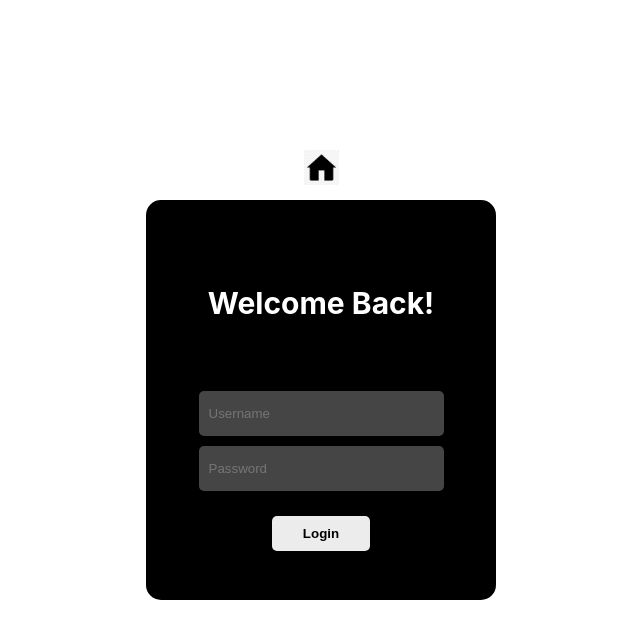
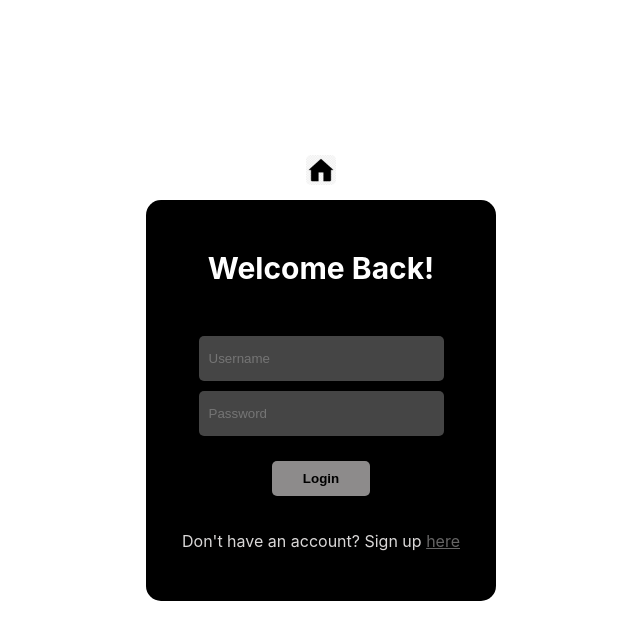
Before and after one commit to MurrK-smb/ultimate-clicker2.0, a React (Create React App) app in the folder client/: page /login in a window 1280 px wide. Shown: the top 640 px of the page, without its empty margins (319-959 px from the left). Built offline with nearby package versions, Linux system fonts and the light colour scheme.

Commit message:
add signup link

```diff
--- a/client/src/components/Login/Login.css
+++ b/client/src/components/Login/Login.css
@@ -6,7 +6,8 @@
 }
 
 .login__form-container {
-  height: 400px;
+  height: fit-content;
+  padding: 50px 0;
   width: 350px;
   display: flex;
   flex-direction: column;
@@ -19,16 +20,20 @@
 
 .login__home-button {
   position: relative;
+  margin-bottom: -40px;
   top: -100px;
-  height: 35px;
-  width: 35px;
+  height: 40px;
+  width: 40px;
   background-image: url("../../images/home-icon.png");
   background-size: 100%;
-  border: none;
+  border: 5px solid white;
+  border-radius: 10px;
+  transition: 0.15s linear;
 }
 
 .login__home-button:hover {
   cursor: pointer;
+  border-color: black;
 }
 
 .login__form-title {
@@ -42,7 +47,7 @@
   flex-direction: column;
   height: fit-content;
   width: 70%;
-  margin-top: 70px;
+  margin-top: 50px;
   /* border: red 1px solid; */
 }
 
@@ -72,15 +77,26 @@
   margin-top: 25px;
   height: 35px;
   width: 40%;
-  background-color: rgb(236, 236, 236);
+  background-color: rgb(141, 139, 139);
   border: none;
   border-radius: 5px;
+  transition: 0.1s linear;
 }
 
-.login__form-submit {
+.login__form-submit:hover {
   cursor: pointer;
+  color: white;
 }
 
 .login__form-submit-text {
   font-weight: 700;
 }
+
+.login__sign-up {
+  margin-top: 35px;
+  color: #dad8d8;
+}
+
+.login__sign-up-link {
+  color: #666565;
+}
--- a/client/src/components/Login/Login.js
+++ b/client/src/components/Login/Login.js
@@ -1,5 +1,5 @@
 import "./Login.css";
-import { useNavigate } from "react-router-dom";
+import { useNavigate, NavLink } from "react-router-dom";
 
 function Login() {
   const navigate = useNavigate();
@@ -29,6 +29,12 @@ function Login() {
               <span className="login__form-submit-text">Login</span>
             </button>
           </form>
+          <p className="login__sign-up">
+            Don't have an account? Sign up{" "}
+            <NavLink className="login__sign-up-link" to="/signup">
+              here
+            </NavLink>
+          </p>
         </div>
       </div>
     </>
```
